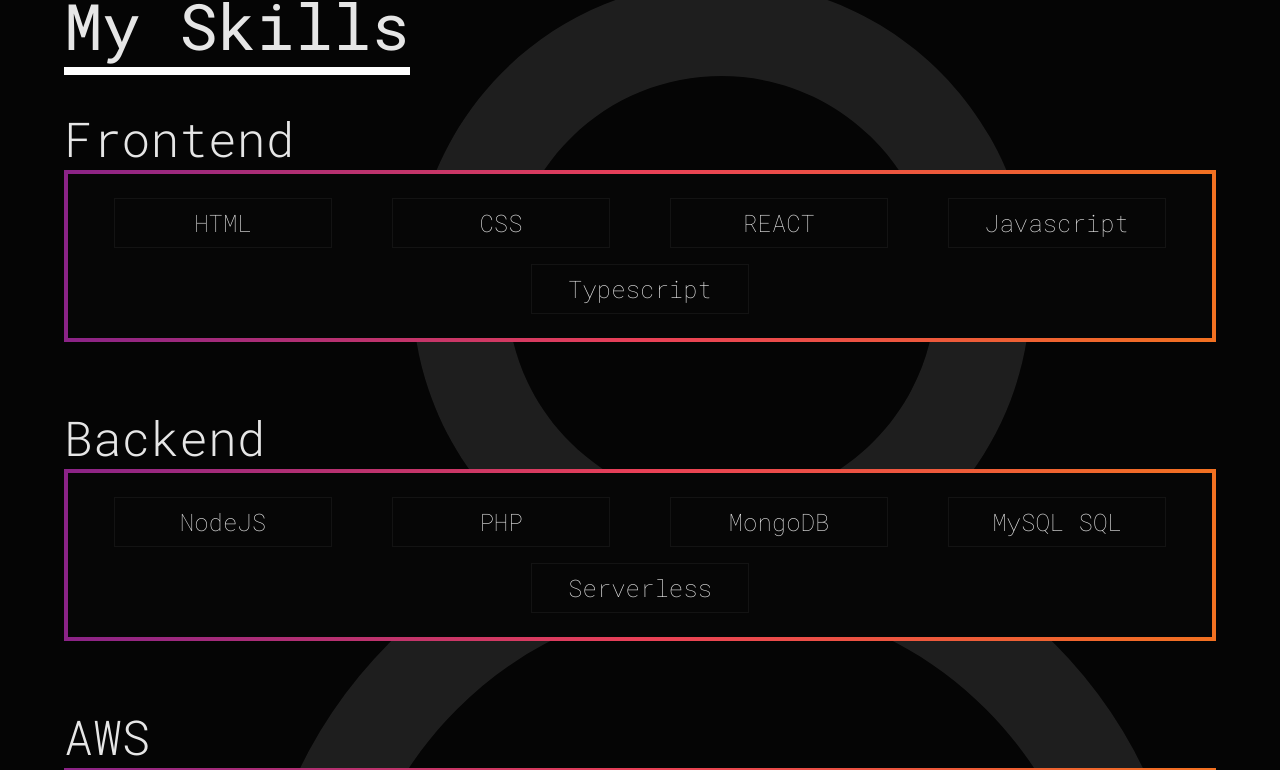
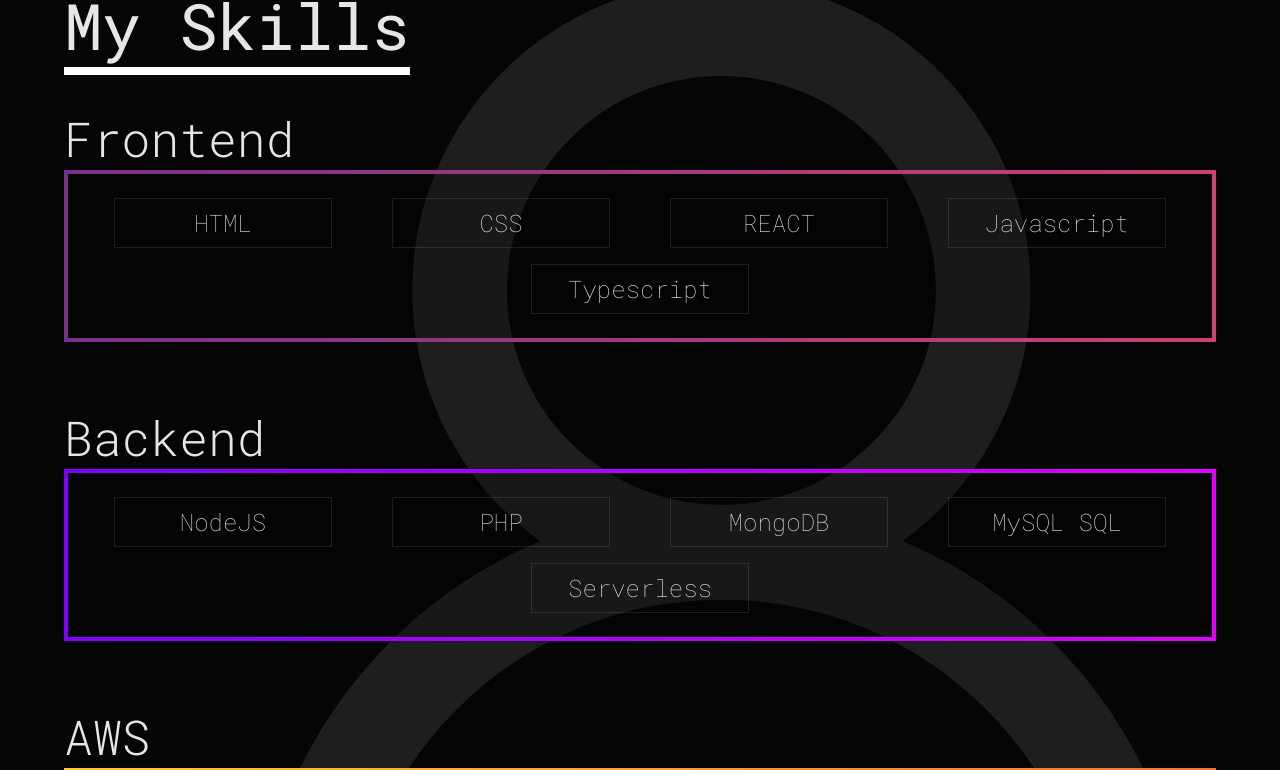
Before and after one commit to kaibarzen/portfolio-v4, a React (Create React App) app: page / in a window 1280 px wide. Shown: the part 881-1651 px from the top of the page. Built offline with nearby package versions, Linux system fonts and the light colour scheme.

Commit message:
updated skills; updated gradientBox

```diff
--- a/src/Components/pages/home/skills/GradientBox.tsx
+++ b/src/Components/pages/home/skills/GradientBox.tsx
@@ -3,21 +3,44 @@ import React, {ReactNode} from 'react';
 interface Props
 {
 	children?: ReactNode,
-	gradient?: string,
+	gradient?: string[],
 	title?: string,
+	direction?: string
 }
 
 const GradientBox = (props: Props) =>
 {
+	props = {
+		direction: 'to right',
+		...props,
+	};
+
+	const gradient = props.gradient || ['#8a2387', '#e94057', ' #f27121'];
+	const gradientCSS = `linear-gradient(${props.direction}, ${gradient?.join(',')})`;
+
 	return (
 		<div className={'gradientBox'}>
 			<h2>
 				{props.title}
 			</h2>
-			<div className={"gradient"} style={{background: props.gradient}}>
-				<div className={"content"}>
-					{props.children}
-				</div>
+			<div
+				className={'gradient'}
+				style={{background: gradientCSS}}
+			>
+			</div>
+			<div
+				className={'content'}
+				style={{
+					borderLeft: `4px solid ${gradient[0]}`,
+					borderRight: `4px solid ${gradient[gradient.length - 1]}`
+				}}
+			>
+				{props.children}
+			</div>
+			<div
+				className={'gradient'}
+				style={{background: gradientCSS}}
+			>
 			</div>
 		</div>
 	);
--- a/src/Components/pages/home/skills/Skills.tsx
+++ b/src/Components/pages/home/skills/Skills.tsx
@@ -16,7 +16,7 @@ const Skills = () =>
 							</h1>
 						</div>
 
-						<GradientBox title={"Frontend"} gradient={"linear-gradient(to right, #8a2387, #e94057, #f27121)"}>
+						<GradientBox title={"Frontend"} gradient={["#783088", "#cb4273"]}>
 							<div>
 								HTML
 							</div>
@@ -34,7 +34,7 @@ const Skills = () =>
 							</div>
 						</GradientBox>
 
-						<GradientBox title={"Backend"} gradient={"linear-gradient(to right, #8a2387, #e94057, #f27121)"}>
+						<GradientBox title={"Backend"}gradient={["#7F00FF", "#E100FF"]}>
 							<div>
 								NodeJS
 							</div>
@@ -52,7 +52,7 @@ const Skills = () =>
 							</div>
 						</GradientBox>
 
-						<GradientBox title={"AWS"} gradient={"linear-gradient(to right, #8a2387, #e94057, #f27121)"}>
+						<GradientBox title={"AWS"} gradient={["#FDC830", "#F37335"]}>
 							<div>
 								Lambda
 							</div>
--- a/src/Components/pages/home/skills/skills.sass
+++ b/src/Components/pages/home/skills/skills.sass
@@ -20,10 +20,10 @@ $containerPadding: 64px
     margin: 32px 0 32px 0
 
     .gradient
-      padding: 4px
+      height: 4px
 
     .content
-      background: #060606
+      background: rgba(0,0,0, 0.2)
       padding: 16px
       display: flex
       flex-wrap: wrap
@@ -35,6 +35,6 @@ $containerPadding: 64px
       text-align: center
       margin: 8px
       padding: 8px
-      border: 1px solid rgba(255, 255, 255, 0.05)
+      border: 1px solid rgba(255, 255, 255, 0.1)
       font-size: 1.5rem
       font-weight: 200
```
